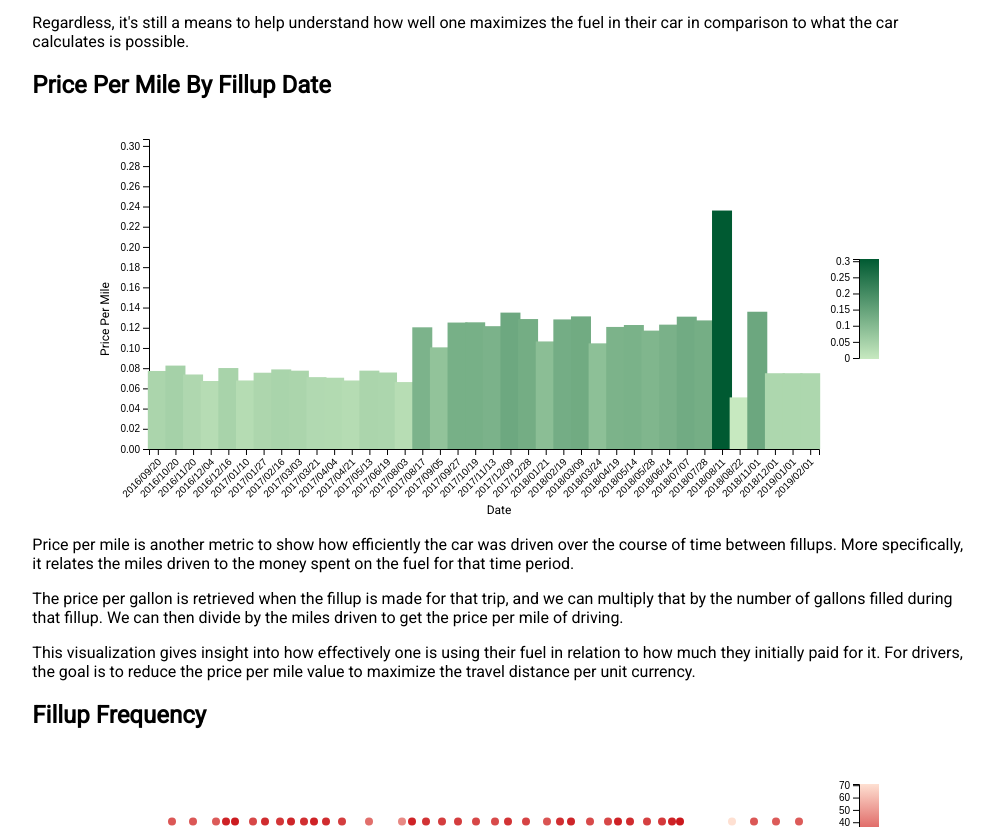
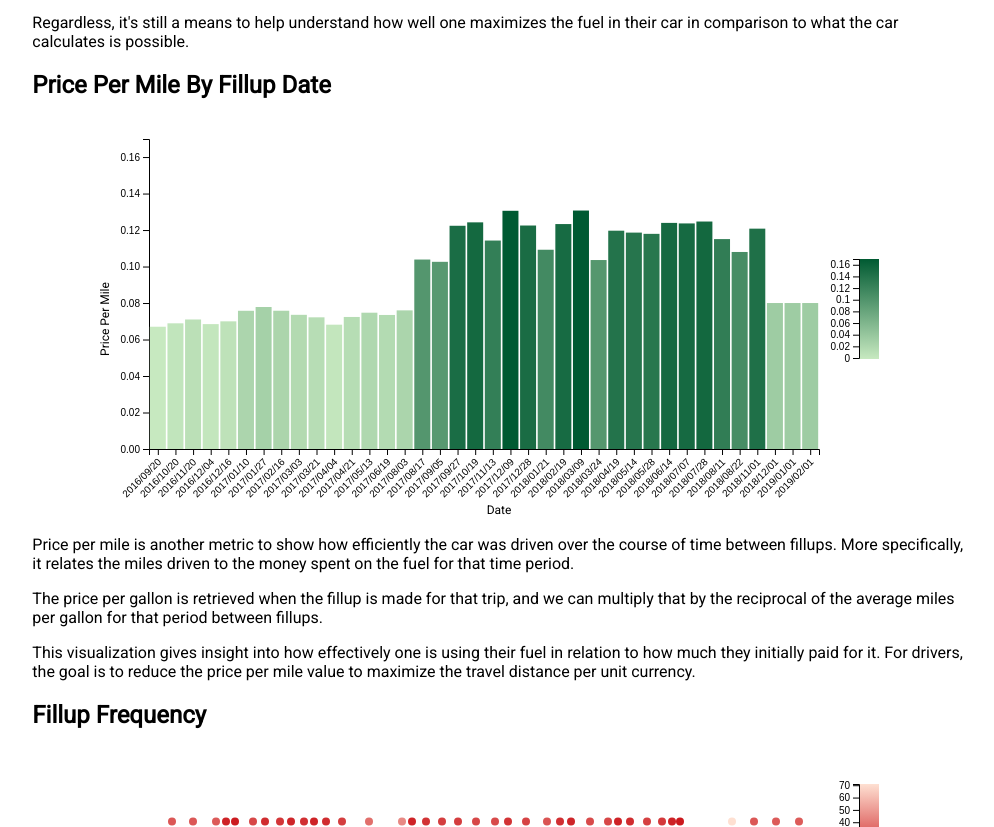
Before and after one commit to SIZMW/car-mileage-visualization, a plain HTML site: page index.html in a window 1280 px wide. Shown: the part 1593-2420 px from the top of the page, without its empty margins (141-1135 px from the left). Drawn offline with nearby package versions, Linux system fonts and the light colour scheme.

Commit message:
Fixed bar widths. Updated price per mile calculation.

```diff
--- a/index.html
+++ b/index.html
@@ -65,7 +65,7 @@
           Price per mile is another metric to show how efficiently the car was driven over the course of time between fillups. More specifically, it relates the miles driven to the money spent on the fuel for that time period.
         </p>
         <p>
-          The price per gallon is retrieved when the fillup is made for that trip, and we can multiply that by the number of gallons filled during that fillup. We can then divide by the miles driven to get the price per mile of driving.
+          The price per gallon is retrieved when the fillup is made for that trip, and we can multiply that by the reciprocal of the average miles per gallon for that period between fillups.
         </p>
         <p>
           This visualization gives insight into how effectively one is using their fuel in relation to how much they initially paid for it. For drivers, the goal is to reduce the price per mile value to maximize the travel distance per unit currency.
--- a/script.js
+++ b/script.js
@@ -33,8 +33,9 @@ $(function () {
       var gallonsFilled = +d['Gallons Filled'];
       var pricePerGallon = +d['Price Per Gallon'];
       var milesRemaining = +d['Miles Remaining'];
+      var mpg = +d['MPG'];
 
-      var pricePerMile = (gallonsFilled * pricePerGallon) / mileage;
+      var pricePerMile = pricePerGallon / mpg;
       var gasUtilization = mileage / (mileage + milesRemaining);
 
       return {
@@ -43,7 +44,7 @@ $(function () {
         milesRemaining: milesRemaining,
         gallonsFilled: gallonsFilled,
         pricePerGallon: pricePerGallon,
-        mpg: +d['MPG'],
+        mpg: mpg,
         pricePerMile: pricePerMile,
         gasUtilization: gasUtilization
       };
@@ -297,7 +298,7 @@ $(function () {
           .attr('width', canvasWidth)
           .attr('height', canvasHeight);
 
-        var barWidth = 20;
+        var barWidth = 16;
         var percent = 0.025;
 
         // Axes scales
@@ -427,7 +428,7 @@ $(function () {
           .attr('width', canvasWidth)
           .attr('height', canvasHeight);
 
-        var barWidth = 20;
+        var barWidth = 16;
         var percent = 0.3;
 
         // Axes scales
```
